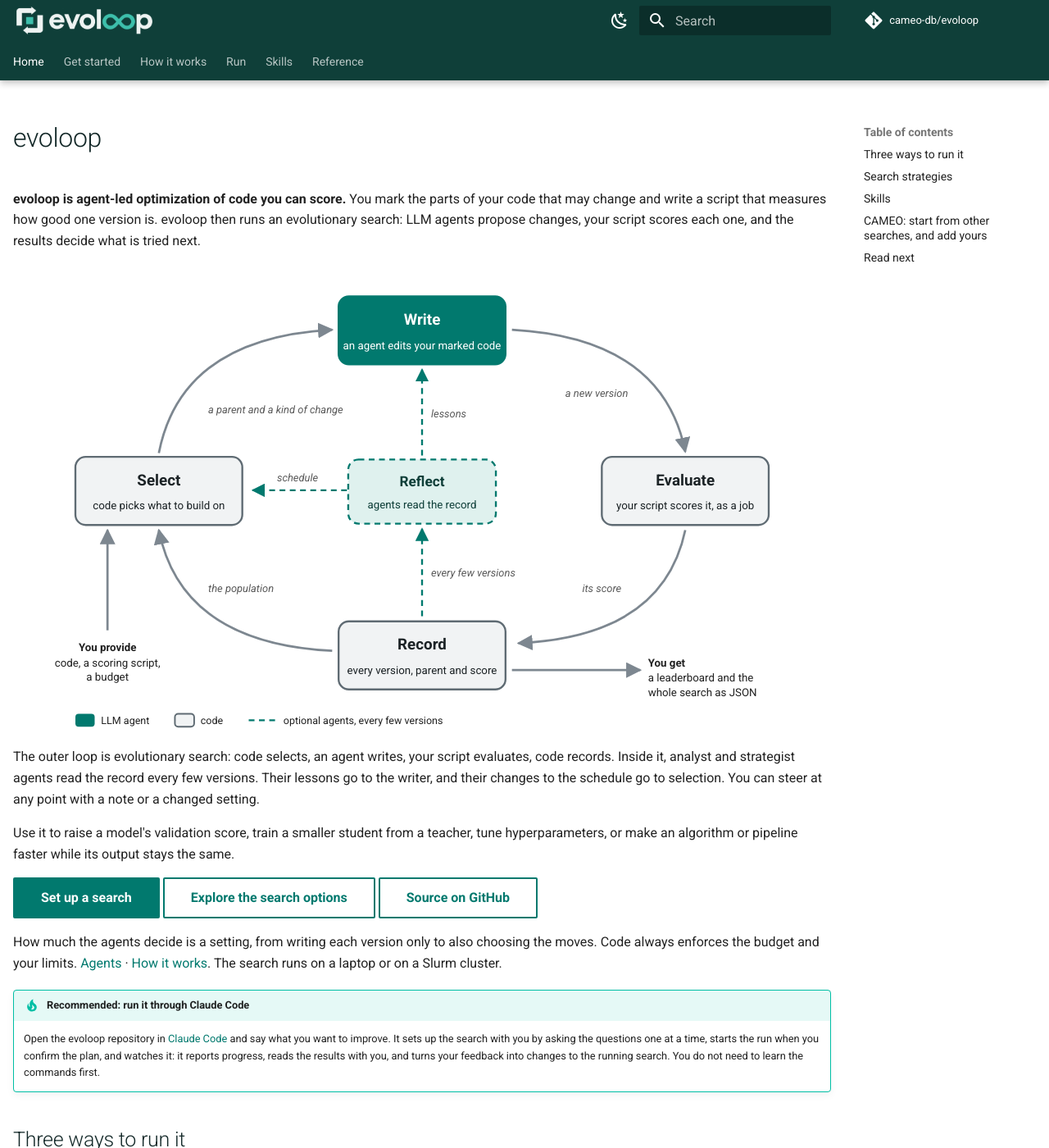
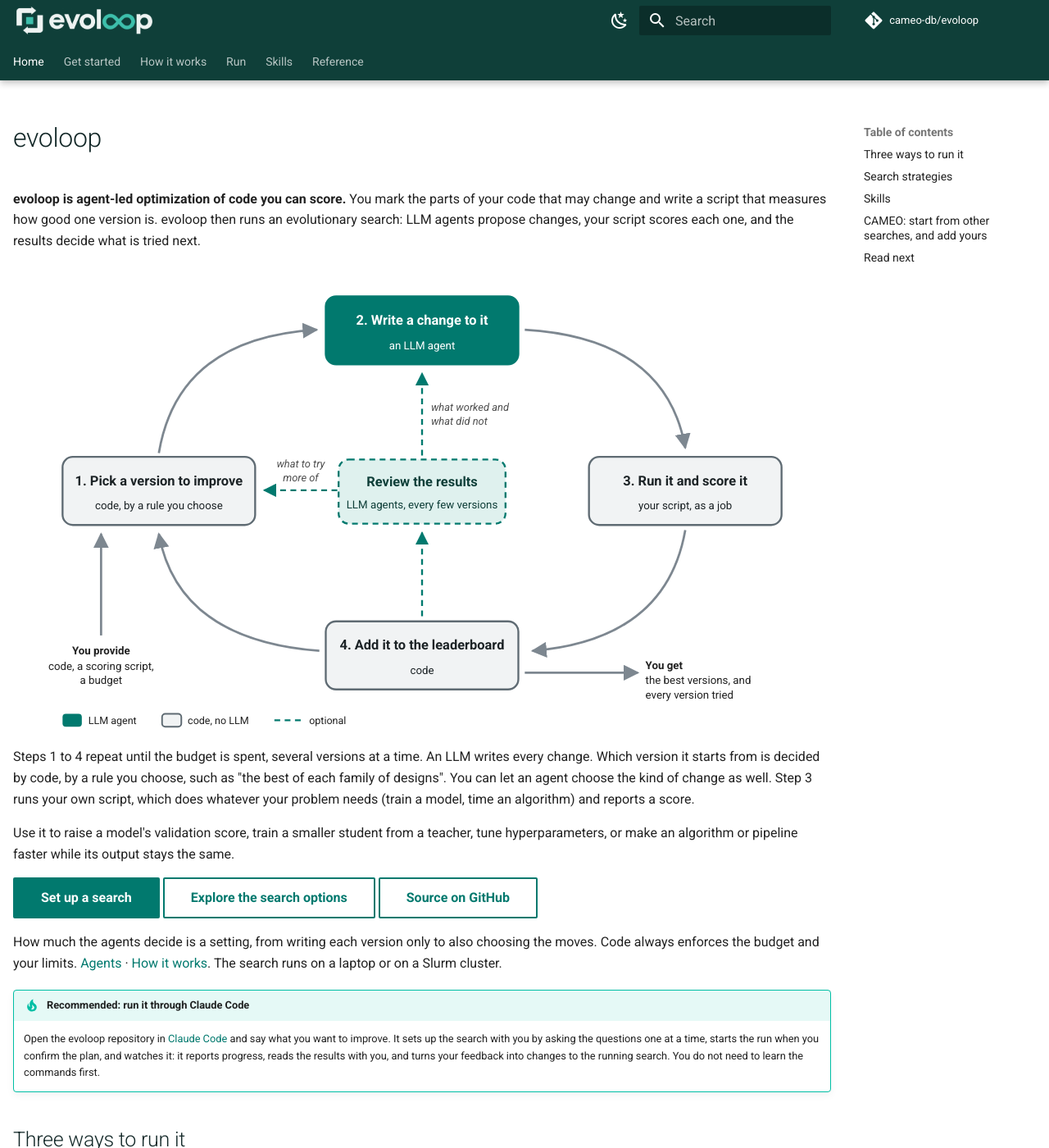
Before and after one commit to cameo-db/evoloop, an MkDocs documentation site: the page built from docs/index.md, in a window 1280 px wide and 1400 px high. Shown: the whole window at 82% size. Built offline with MkDocs 1.6.1 and Material for MkDocs 9.7.7, drawn with Linux system fonts in a browser that asks for light colours; comment, search, counter and statistics services are not loaded.

Commit message:
Home page loop: plain wording for each step and who does it
Co-Authored-By: Claude Fable 5.2 <noreply@anthropic.com>
Claude-Session: https://claude.ai/code/session_01GuYYFmC8U2yny8edFcSEH5

```diff
--- a/docs/index.md
+++ b/docs/index.md
@@ -9,76 +9,73 @@ hide:
 script that measures how good one version is. evoloop then runs an evolutionary search: LLM agents
 propose changes, your script scores each one, and the results decide what is tried next.
 
-<svg viewBox="0 0 1200 720" role="img" aria-label="The evoloop loop. Code selects which version to build on, a writer agent writes a changed version, your script evaluates it, and code records the result. Every few versions, analyst and strategist agents read the record: their lessons go to the writer and their schedule changes go to selection." style="width:100%;max-width:940px;height:auto;display:block;margin:24px auto 8px;font-family:inherit">
+<svg viewBox="0 0 1200 720" role="img" aria-label="The evoloop loop. Code picks a version to improve, an LLM agent writes a change to it, your script runs and scores it, and code adds it to the leaderboard. Every few versions, optional LLM agents review the results and advise the writer and the picking rule." style="width:100%;max-width:940px;height:auto;display:block;margin:24px auto 8px;font-family:inherit">
   <defs>
     <marker id="evo-a" viewBox="0 0 10 10" refX="9" refY="5" markerWidth="7" markerHeight="7" orient="auto-start-reverse"><path d="M0 0L10 5L0 10z" fill="#7d8790"/></marker>
     <marker id="evo-t" viewBox="0 0 10 10" refX="9" refY="5" markerWidth="7" markerHeight="7" orient="auto-start-reverse"><path d="M0 0L10 5L0 10z" fill="#01796e"/></marker>
   </defs>
   <g fill="none" stroke="#7d8790" stroke-width="3.5">
-    <path d="M190 284 Q225 105 460 92" marker-end="url(#evo-a)"/>
-    <path d="M740 92 Q975 105 1010 282" marker-end="url(#evo-a)"/>
-    <path d="M1010 404 Q975 570 750 580" marker-end="url(#evo-a)"/>
-    <path d="M460 592 Q225 580 190 404" marker-end="url(#evo-a)"/>
-    <path d="M110 560 V404" marker-end="url(#evo-a)"/>
-    <path d="M740 622 H940" marker-end="url(#evo-a)"/>
+    <path d="M190 284 Q220 105 436 92" marker-end="url(#evo-a)"/>
+    <path d="M760 92 Q980 105 1010 276" marker-end="url(#evo-a)"/>
+    <path d="M1010 404 Q980 575 772 592" marker-end="url(#evo-a)"/>
+    <path d="M440 592 Q220 575 190 410" marker-end="url(#evo-a)"/>
+    <path d="M100 568 V410" marker-end="url(#evo-a)"/>
+    <path d="M760 626 H936" marker-end="url(#evo-a)"/>
   </g>
   <g fill="none" stroke="#01796e" stroke-width="3" stroke-dasharray="9 7">
-    <path d="M600 538 V402" marker-end="url(#evo-t)"/>
-    <path d="M600 288 V154" marker-end="url(#evo-t)"/>
-    <path d="M483 342 H336" marker-end="url(#evo-t)"/>
+    <path d="M600 538 V408" marker-end="url(#evo-t)"/>
+    <path d="M600 288 V160" marker-end="url(#evo-t)"/>
+    <path d="M468 342 H354" marker-end="url(#evo-t)"/>
   </g>
   <g stroke-width="3">
-    <rect x="60" y="290" width="260" height="106" rx="16" fill="#f1f3f4" stroke="#5f6b73"/>
-    <rect x="470" y="40" width="260" height="106" rx="16" fill="#01796e" stroke="#01796e"/>
-    <rect x="880" y="290" width="260" height="106" rx="16" fill="#f1f3f4" stroke="#5f6b73"/>
-    <rect x="470" y="546" width="260" height="106" rx="16" fill="#f1f3f4" stroke="#5f6b73"/>
-    <rect x="485" y="294" width="230" height="100" rx="16" fill="#dff1ee" stroke="#01796e" stroke-dasharray="9 7"/>
+    <rect x="40" y="290" width="300" height="106" rx="16" fill="#f1f3f4" stroke="#5f6b73"/>
+    <rect x="450" y="40" width="300" height="106" rx="16" fill="#01796e" stroke="#01796e"/>
+    <rect x="860" y="290" width="300" height="106" rx="16" fill="#f1f3f4" stroke="#5f6b73"/>
+    <rect x="450" y="546" width="300" height="106" rx="16" fill="#f1f3f4" stroke="#5f6b73"/>
+    <rect x="470" y="294" width="260" height="100" rx="16" fill="#dff1ee" stroke="#01796e" stroke-dasharray="9 7"/>
   </g>
-  <g text-anchor="middle" font-weight="700" font-size="24">
-    <text x="190" y="334" fill="#1c2326">Select</text>
-    <text x="600" y="84" fill="#ffffff">Write</text>
-    <text x="1010" y="334" fill="#1c2326">Evaluate</text>
-    <text x="600" y="590" fill="#1c2326">Record</text>
-    <text x="600" y="336" fill="#0f3f39" font-size="22">Reflect</text>
+  <g text-anchor="middle" font-weight="700" font-size="21">
+    <text x="190" y="334" fill="#1c2326">1. Pick a version to improve</text>
+    <text x="600" y="84" fill="#ffffff">2. Write a change to it</text>
+    <text x="1010" y="334" fill="#1c2326">3. Run it and score it</text>
+    <text x="600" y="590" fill="#1c2326">4. Add it to the leaderboard</text>
+    <text x="600" y="336" fill="#0f3f39">Review the results</text>
   </g>
   <g text-anchor="middle" font-size="17">
-    <text x="190" y="372" fill="#1c2326">code picks what to build on</text>
-    <text x="600" y="122" fill="#ffffff">an agent edits your marked code</text>
-    <text x="1010" y="372" fill="#1c2326">your script scores it, as a job</text>
-    <text x="600" y="628" fill="#1c2326">every version, parent and score</text>
-    <text x="600" y="370" fill="#0f3f39">agents read the record</text>
+    <text x="190" y="372" fill="#1c2326">code, by a rule you choose</text>
+    <text x="600" y="122" fill="#ffffff">an LLM agent</text>
+    <text x="1010" y="372" fill="#1c2326">your script, as a job</text>
+    <text x="600" y="628" fill="#1c2326">code</text>
+    <text x="600" y="370" fill="#0f3f39">LLM agents, every few versions</text>
   </g>
-  <g font-size="16.5" font-style="italic" fill="currentColor" opacity="0.75">
-    <text x="372" y="222" text-anchor="middle">a parent and a kind of change</text>
-    <text x="872" y="196" text-anchor="middle">a new version</text>
-    <text x="880" y="500" text-anchor="middle">its score</text>
-    <text x="318" y="500" text-anchor="middle">the population</text>
-    <text x="614" y="228">lessons</text>
-    <text x="614" y="476">every few versions</text>
-    <text x="406" y="328" text-anchor="middle">schedule</text>
+  <g font-size="16.5" font-style="italic" fill="currentColor" opacity="0.8">
+    <text x="614" y="218">what worked and</text>
+    <text x="614" y="240">what did not</text>
+    <text x="411" y="306" text-anchor="middle">what to try</text>
+    <text x="411" y="328" text-anchor="middle">more of</text>
   </g>
   <g font-size="17" fill="currentColor">
-    <text x="110" y="592" text-anchor="middle" font-weight="700">You provide</text>
-    <text x="110" y="616" text-anchor="middle">code, a scoring script,</text>
-    <text x="110" y="638" text-anchor="middle">a budget</text>
-    <text x="952" y="616" font-weight="700">You get</text>
-    <text x="952" y="640">a leaderboard and the</text>
-    <text x="952" y="662">whole search as JSON</text>
+    <text x="100" y="598" text-anchor="middle" font-weight="700">You provide</text>
+    <text x="100" y="622" text-anchor="middle">code, a scoring script,</text>
+    <text x="100" y="644" text-anchor="middle">a budget</text>
+    <text x="948" y="620" font-weight="700">You get</text>
+    <text x="948" y="644">the best versions, and</text>
+    <text x="948" y="666">every version tried</text>
   </g>
   <g font-size="16" fill="currentColor">
-    <rect x="60" y="690" width="30" height="20" rx="5" fill="#01796e"/>
-    <text x="100" y="706">LLM agent</text>
-    <rect x="215" y="690" width="30" height="20" rx="5" fill="#f1f3f4" stroke="#5f6b73" stroke-width="2.5"/>
-    <text x="255" y="706">code</text>
-    <path d="M330 700 H372" stroke="#01796e" stroke-width="3" stroke-dasharray="9 7"/>
-    <text x="384" y="706">optional agents, every few versions</text>
+    <rect x="40" y="690" width="30" height="20" rx="5" fill="#01796e"/>
+    <text x="80" y="706">LLM agent</text>
+    <rect x="195" y="690" width="30" height="20" rx="5" fill="#f1f3f4" stroke="#5f6b73" stroke-width="2.5"/>
+    <text x="235" y="706">code, no LLM</text>
+    <path d="M370 700 H412" stroke="#01796e" stroke-width="3" stroke-dasharray="9 7"/>
+    <text x="424" y="706">optional</text>
   </g>
 </svg>
 
-The outer loop is evolutionary search: code selects, an agent writes, your script evaluates, code records.
-Inside it, analyst and strategist agents read the record every few versions. Their lessons go to the
-writer, and their changes to the schedule go to selection. You can steer at any point with a note or a
-changed setting.
+Steps 1 to 4 repeat until the budget is spent, several versions at a time. An LLM writes every change.
+Which version it starts from is decided by code, by a rule you choose, such as "the best of each family
+of designs". You can let an agent choose the kind of change as well. Step 3 runs your own script, which
+does whatever your problem needs (train a model, time an algorithm) and reports a score.
 
 Use it to raise a model's validation score, train a smaller student from a teacher, tune
 hyperparameters, or make an algorithm or pipeline faster while its output stays the same.
```
